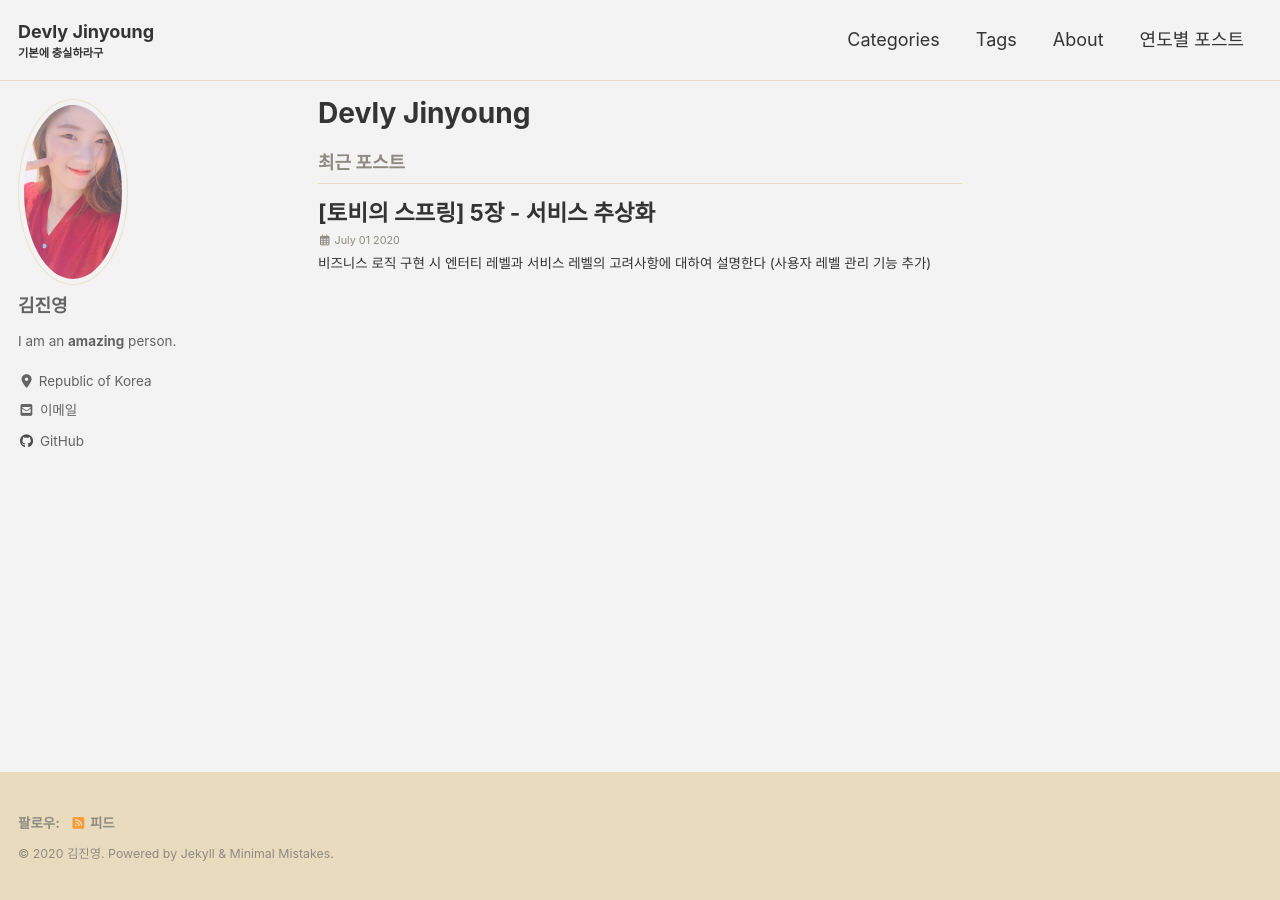
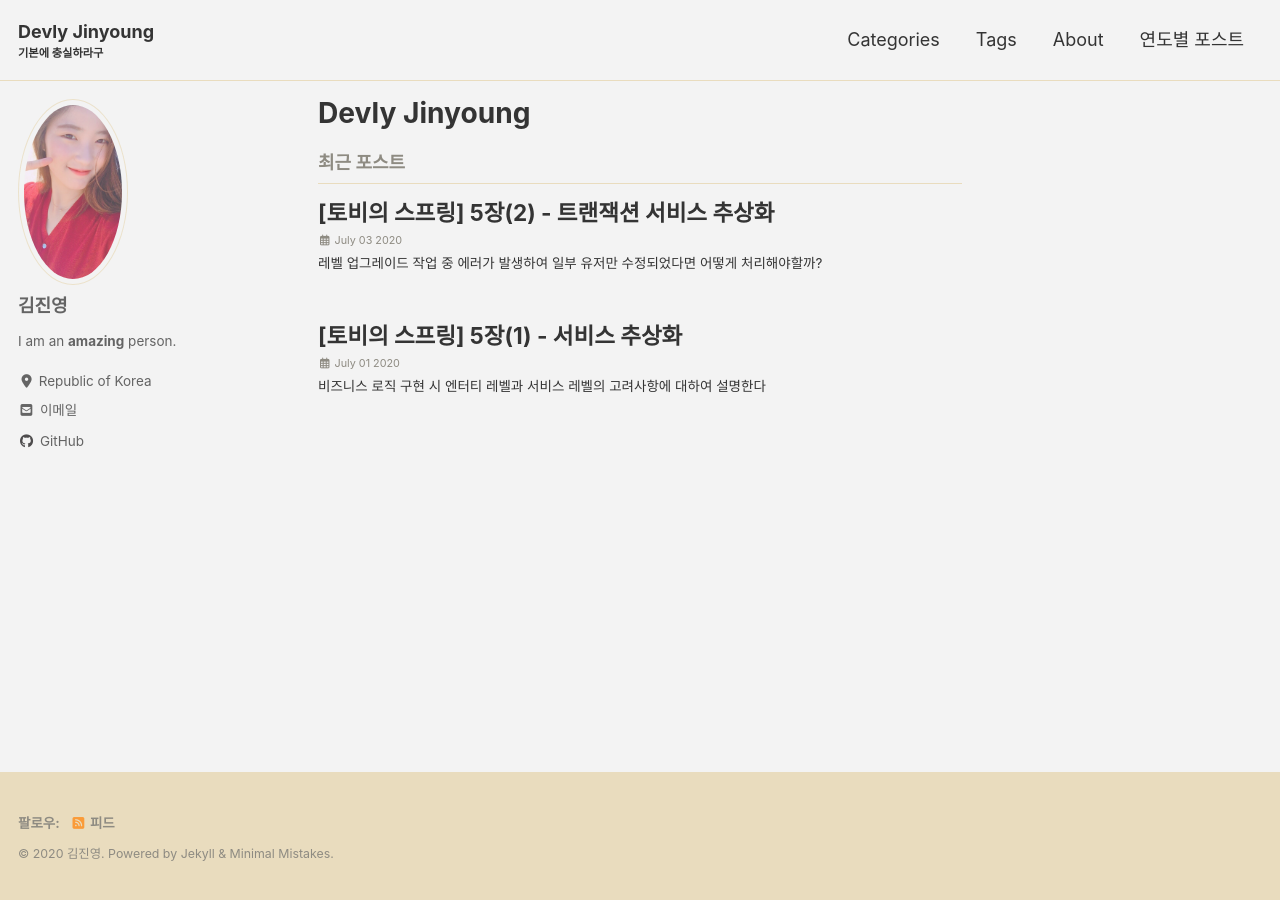
Before and after one commit to KimJinYounga/kimjinyounga.github.io, a Jekyll site: the page built from _pages/index.md, in a window 1280 px wide. Built offline with Jekyll 4.4.1, drawn with Linux system fonts in a browser that asks for light colours; cached includes are drawn as plain includes; nearby versions of some CDN libraries; part of the change alters nothing that is shown.

Commit message:
index.md설정

````diff
--- a/_posts/spring/토비의 스프링/2020-07-01-TobySpring.md
+++ b/_posts/spring/토비의 스프링/2020-07-01-TobySpring_5(1).md
@@ -1,5 +1,5 @@
 ---
-title: "[토비의 스프링] 5장 - 서비스 추상화"
+title: "[토비의 스프링] 5장(1) - 서비스 추상화"
 header:
   overlay_color: "#333"
 categories:
@@ -8,12 +8,13 @@ tag:
 - 토비의스프링
 - refactoring
 - enum
+- spring
 toc: true
 toc_sticky: true
 comments: true
 ---
 
-비즈니스 로직 구현 시 **엔터티 레벨과 서비스 레벨의 고려사항**에 대하여 설명한다 (사용자 레벨 관리 기능 추가)
+비즈니스 로직 구현 시 **엔터티 레벨과 서비스 레벨의 고려사항**에 대하여 설명한다
 
 {% capture notice-2 %}
 # 비즈니스 로직 예시
--- /dev/null
+++ b/_posts/spring/토비의 스프링/2020-07-03-TobySpring_5(2).md
@@ -0,0 +1,252 @@
+---
+title: "[토비의 스프링] 5장(2) - 트랜잭션 서비스 추상화"
+header:
+  overlay_color: "#333"
+categories:
+- Server
+tag:
+- 토비의스프링
+- refactoring
+- enum
+- spring
+toc: true
+toc_sticky: true
+comments: true
+---
+
+레벨 업그레이드 작업 중 에러가 발생하여 일부 유저만 수정되었다면 어떻게 처리해야할까?
+
+고객들의 불만을 일으키지 않기 위해, 원상태로 돌려놓아야 한다.
+
+**즉, upgradeLevels()에 하나의 작업단위인 트랜잭션을 적용해야 한다.**
+
+\_[이전 포스팅](http://localhost:4000/server/TobySpring_5(1)/#21-userserviceupgradelevels-%EB%A7%8C%EB%93%A4%EA%B8%B0)\_에서의 UserService의 upgradeLevels() : 실행 중 에러가 나서 일부 유저만 수정된다면, 그 상태가 유지되며 rollback되지 않는다. 이는 하나의 트랜잭션 안에서 동작하지 않았기 떄문이다.
+
+> **트랜잭션이란?**
+중간에 예외가 발생해서 작업을 완료할 수 없다면
+>아예 작업이 시작되지 않은 것처럼 **초기 상태로 돌려놓는 것**
+
+# 1. 트랜잭션 경계설정
+
+_복잡한 로직의 흐름 사이에서 정확하게 트랜잭션 경계를 설정하는 일은
+매우 중요한 작업이다._
+
+DB는 그 자체로 완벽한 트랜잭션을 지원한다. 하지만 여러개의 SQL이 사용되는 작업을 하나의 트랜잭션으로 취급해야 하는 경우도 있다 (비즈니스 로직).
+* 문제가 발생할 경우
+    * 트랜잭션 **롤백** : 앞에서 처리한 SQL 작업도 취소
+* 문제가 발생하지 않는 경우
+    * 트랜잭션 **커밋** : 성공적인 결과를 DB에 알려줘서 작업을 확정
+
+
+## JDBC 트랜잭션의 트랜잭션 경계설정
+**트랜잭션 경계설정** : setAutoCommit(false)로 트랜잭션의 시작을 선언하고 commit() 또는 rollback()으로 트랜잭션을 종료하는 작업
+
+트랜잭션의 경계는 하나의 Connection이 만들어지고 닫히는 범위 안에 존재한다는 점도 기억해두자.
+```java
+Connection c = dataSource.getConnection();
+
+c.setAutoCommit(false); // 트랜잭션 시작
+
+try { // 트랜잭션 하나의 작업
+  PreparedStatement st1 = c.prepareStatement("update users ... ");
+  st1.executeUpdate();
+
+  PreparedStatement st2 = c.prepareStatement("delete users ... ");
+  st2.executeUpdate();
+
+  c.commit();// 트랜잭션 커밋
+} catch (Exception e) {
+  c.rollback();
+}
+```
+
+> 그렇다면 **비즈니스 로직**에 트랜잭션 적용을 위해 **Connection**을 추가해야할까?
+
+**답은 NO.** 지금까지 성격과 책임이 다른 코드를 분리하고, 느슨하게 연결해서 확장성을 좋게 하려고 많은 수고를 해왔는데, 여기서 트랜잭션 문제를 해결한답시고 비즈니스 로직과 데이터 로직을 한데 묶어버리는 건 용납할 수 없다.
+
+그렇다면 트랜잭션의 시작과 종료를 담당하는 **Connection 오브젝트를 파라미터 인자로** 가져오게 만드는 것은 어떨까?
+
+UserService와 UserDao를 이런식으로 수정하면, 책임이 다른 코드를 분리해둔 채로 트랜잭션 문제를 해결할 순 있지만, 여러가지 문제가 발생한다.
+
+## UserService 트랜잭션 경계설정의 문제점
+**Connection 오브젝트를 인자로 넘긴다면 무슨 문제가 있을까?**
+
+1. DB 커넥션을 비롯한 리소스의 깔끔한 처리를 가능하게 했던 JdbcTemplate을 더 이상 활용할 수 없다.
+2. DAO의 메소드와 비즈니스 로직을 담고 있는 UserService의 메소드에 Connection 파라미터가 추가돼야 한다. 해당 메소드에 걸쳐서  Connection 오브젝트가 계속 전달돼야 한다... 극혐. 지저분함.
+3. Connection 파라미터가 UserDao 인터페이스 메소드에 추가되면 UserDao는 더이상 데이터 액세스 기술에 독립적일 수 없다.
+Jpa나 하이버네이트로 구현방식을 변경하려고 하면 Connection대신 EntityManager나 Session오브젝트를 UserDao 메소드가 전달받도록 해야 한다. 결국 코드가 계속 수정돼야 한다.
+4. 테스트 코드에도 영향을 미친다. 직접 Connection 오브젝트를 일일이 만들어서 DAO 메소드를 호출하도록 모두 변경해야 한다.
+
+비즈니스 로직을 담고 있는 UserService 메소드 안에서 트랜잭션의 경계를 설정해 관리하려면 지금까지 만들었던 깔끔하게 정리된 코드를 포기해야 할까? 아니면, 트랜잭션을 포기해야 할까?
+
+스프링은 이 딜레마를 해결할 수 있는 '**트랜잭션 동기화**'라는 멋진 방법을 제공해준다.
+ {: .notice--success}
+
+# 2. 트랜잭션 동기화
+트랜잭션 동기화란 UserService에서 트랜잭션을 시작하기 위해 만든 Connection 오브젝트를 특별한 저장소에 보관해두고, 이후에 호출되는 DAO의 메소드에서는 저장된 Connection을 가져다가 사용하게 하는 것이다.
+정확히는 DAO가 사용하는 JdbcTemplate이 트랜잭션 동기화 방식을 이용하도록 하는 것이다.
+
+## 트랜잭션 동기화 적용 UserService
+
+```java
+public class UserService {
+    ...
+    public void upgradeLevels() throws Exception {
+      TransactionSynchronizationManager.initSynchronization();
+      // 트랜잭션 동기화 관리자를 이용해 동기화 작업을 초기화
+
+      Connection c = DataSourceUtils.getConnection(dataSource);
+      // DB 커넥션 생성과 동기화를 함께 해주는 유틸리티 메소드
+      c.setAutoCommit(false);
+
+      try {
+        List<User> users = userDao.getAll();
+        for (User user : users) {
+          if (canUpgradeLevel(user))
+            upgradeLevel(user);
+        }
+        c.commit();// 트랜잭션 커밋
+      } catch (Exception e) {
+        c.rollback();// 트랜잭션 롤백
+        throw e;
+      } finally {
+        DataSourceUtils.releaseConnection(c, dataSource); // DB 커넥션을 안전하게 닫는다.
+
+        // 동기화 작업 종료 및 정리
+        TransactionSynchronizationManager.unbindResource(this.dataSource);
+        TransactionSynchronizationManager.clearSynchronization();
+      }
+    }
+    public void setDataSource(DataSource dataSource) {
+      this.dataSource = dataSource;
+    }
+}
+```
+
+- **DataSourceUtils.getConnection()** : Connection 오브젝트를 생성해줄 뿐만 아니라 트랜잭션 동기화에 사용하도록 저장소에 바인딩 해줌.
+
+동기화 준비가 됐으면 트랜잭션을 시작하고 Dao의 메소드를 사용하는 트랜잭션 내의 작업을 진행한다.
+트랜잭션 동기화가 되어 있는 채로 JdbcTemplate을 사용하면 JdbcTemplate의 자업에서 동기화시킨 DB 커넥션을 사용하게 된다.
+
+결국 UserDao를 통해 진행되는 모든 JDBC작업은 upgradeLevels() 메소드에서 만든 Connection 오브젝트를 사용하고 같은 트랜잭션에 참여하게 된다.
+
+**이로써 지저분한 Connection파라미터의 문제를 해결!**
+
+# 3. 트랜잭션 서비스 추상화
+지금까지 데이터 엑세스 부분과 비즈니스 로직을 잘 분리, 유지할 수 있게 만든 코드를 만들었다.
+
+하지만, 고객측에서 DB연결 방법을 바꾸고 싶다는 요구가 온다면?
+* DataSource 인터페이스와 DI를 적용한 덕분에 UserDao,UserService는 수정하지 않아도 된다.
+* UserService에서 JDBC의 Connection을 이용한 트랜잭션 방식인 로컬 트랜잭션으로는 다른 DB의 트랜잭션을 보장해주지 못한다. 즉, **별도의 트랜 잭션 관리자**를 통해 글로벌 트랜잭션이 필요하다.
+
+
+하나의 트랜잭션 안에서 여러 개의 DB에 데이터를 넣는 작업을 해야 할 때는 **JTA**를 사용해야 한다.
+
+## JTA
+JTA를 이용해 트랜잭션 매니저를 활용하면 여러 개의 DB나 메시징 서버에 대한 작업을 하나의 트랜잭션으로 통합하는 분산 트랜잭션 또는 글로벌 트랜잭션이 가능해진다. 이는 11장에서 자세히 설명한다.
+
+**JTA를 이용한 트랜잭션 코드 구조**
+```java
+public void sample(){
+
+  // JNDI를 이용해 서버의 UserTransaction 오브젝트를 가져온다.
+  InitialContext ctx = new InitialContext();
+  UserTransaction tx = ctx.lookup(USER_TX_JNDI_NAME);
+
+  tx.begin();
+  // JNDI로 가져온 dataSource를 사용한다.
+  Connection c = dataSource.getConnection();
+
+  try{
+    // 데이터 엑세스 코드
+    tx.commit();
+  }catch (Exception e){
+    tx.rollback();
+    throw e;
+  }finally{
+    c.close();
+  }
+}
+```
+
+
+## JTA 의 의존관계 문제와 해결책
+
+UserService는 UserDAO 인터페이스에만 의존하는 구조였다.
+
+* DAO 클래스의 구현기술이 JDBC, 하이버네이트, 여타 기술로 바뀌더라도 UserService 코드는 영향을 받지 않는다. ( OCP 원칙 코드 )
+* 문제는 JDBC에 종속적인 Connection을 이용한 트랜잭션 코드가 UserService에 등장하는 것이다.
+
+트랜잭션도 데이터액세스 기술처럼 특정 기술에 의존적이지 않고 독립적일 수 있게 할 수 있는 '추상화' 방법이 있다.
+
+> **추상화란?**
+>하위시스템의 공통점을 뽑아내서 분리시키는 것.
+
+
+
+## 스프링의 트랜잭션 서비스 추상화
+다행히 트랜잭션의 트랜잭션 경계설정을 담당하는 코드는 일정한 패턴을 갖는 유사한 구조다. 즉, 추상화가 필요하다.
+
+**스프링의 트랜잭션 서비스 추상화 방법을 이용한 개선코드**
+```java
+public void upgradeLevels() {
+
+  // JDBC 트랜잭션 추상 오브젝트 사용
+  PlatformTransactionManager transactionManager = new DataSourceTransactionManager(dataSource);
+
+  TransactionStatus status =
+      transactionManager.getTransaction(new DefaultTransactionDefinition());
+
+  try {
+    List<User> users = userDao.getAll();
+    for (User user : users) {
+      if (canUpgradeLevel(user))
+        upgradeLevel(user);
+    }
+    transactionManager.commit(status);// 트랜잭션 커밋
+```
+
+## 트랜잭션 기술 설정의 분리
+위의 코드를 보면 UserService가 어떤 **트랜잭션 매니저 구현 클래스를 사용할지를 스스로 알고 있다. 이는 DI 원칙에 위배된다.**
+자신이 사용할 구체적인 클래스를 스스로 결정하고 생성하지 말고 컨테이너를 통해 외부에서 제공받게 하는 스프링의 DI 방식으로 바꾸자.
+
+
+**개선코드**
+```java
+public class UserService {
+  private PlatformTransactionManager transactionManager;
+
+  public void setTransactionManager(PlatformTransactionManager transactionManager) {
+    this.transactionManager = transactionManager;
+  }
+
+  public void upgradeLevels() {
+
+    // DI 받은 트랜잭션 매니저를 공유해서 사용한다. ( 멀티스레드 환경에서도 안전 )
+    TransactionStatus status =
+        this.transactionManager.getTransaction(new DefaultTransactionDefinition());
+
+
+    try {
+      List<User> users = userDao.getAll();
+      for (User user : users) {
+        if (canUpgradeLevel(user))
+          upgradeLevel(user);
+      }
+      this.transactionManager.commit(status);// 트랜잭션 커밋
+    } catch (Exception e) {
+      this.transactionManager.rollback(status);// 트랜잭션 롤백
+      throw e;
+    }
+  }
+<bean id="userService" class="springbook.user.service.UserService">
+ <property name="userDao" ref="userDao" />
+ <property name="dataSource" ref="dataSource" />
+ <property name="transactionManager" ref="transactionManager" />
+</bean>
+
+<bean id="transacntionManager"
+ class="org.springframework.jdbc.datasource.DataSourceTransactionManager">
+ <property name="dataSource" ref="dataSource" />
+</bean>
+```
````
